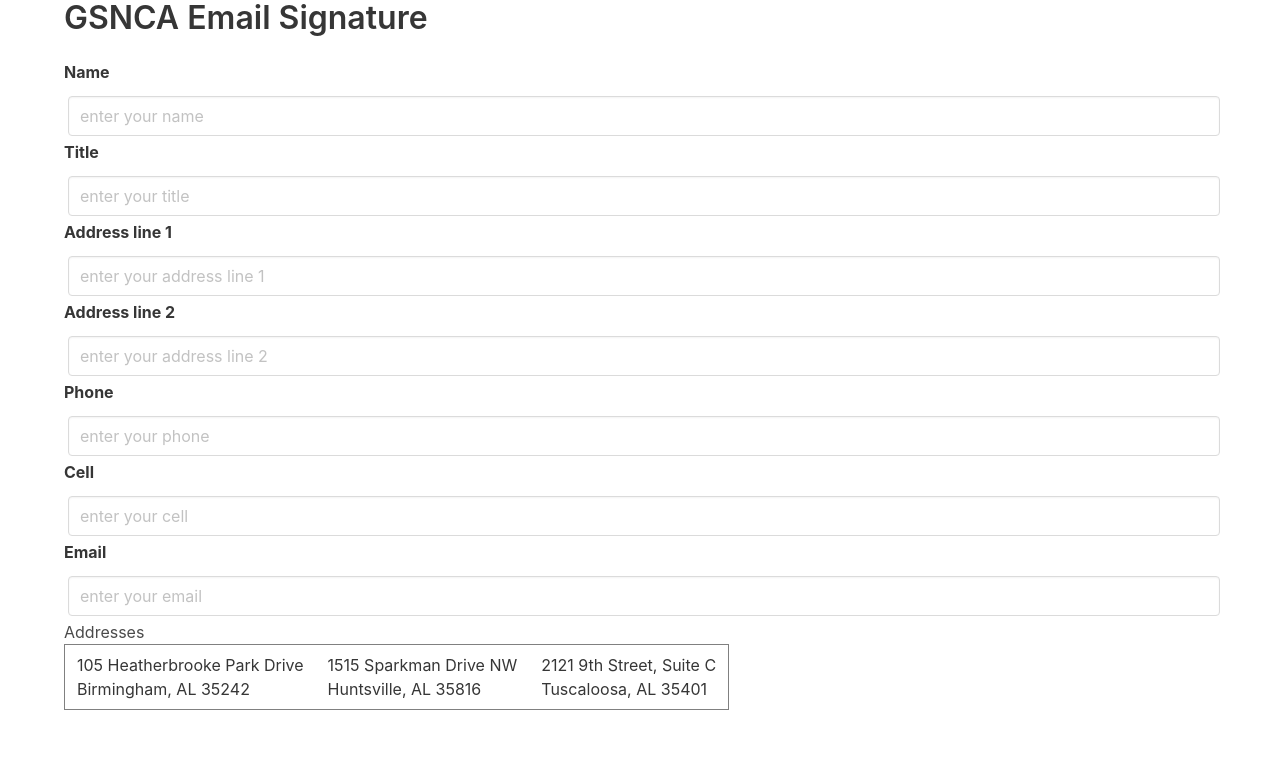
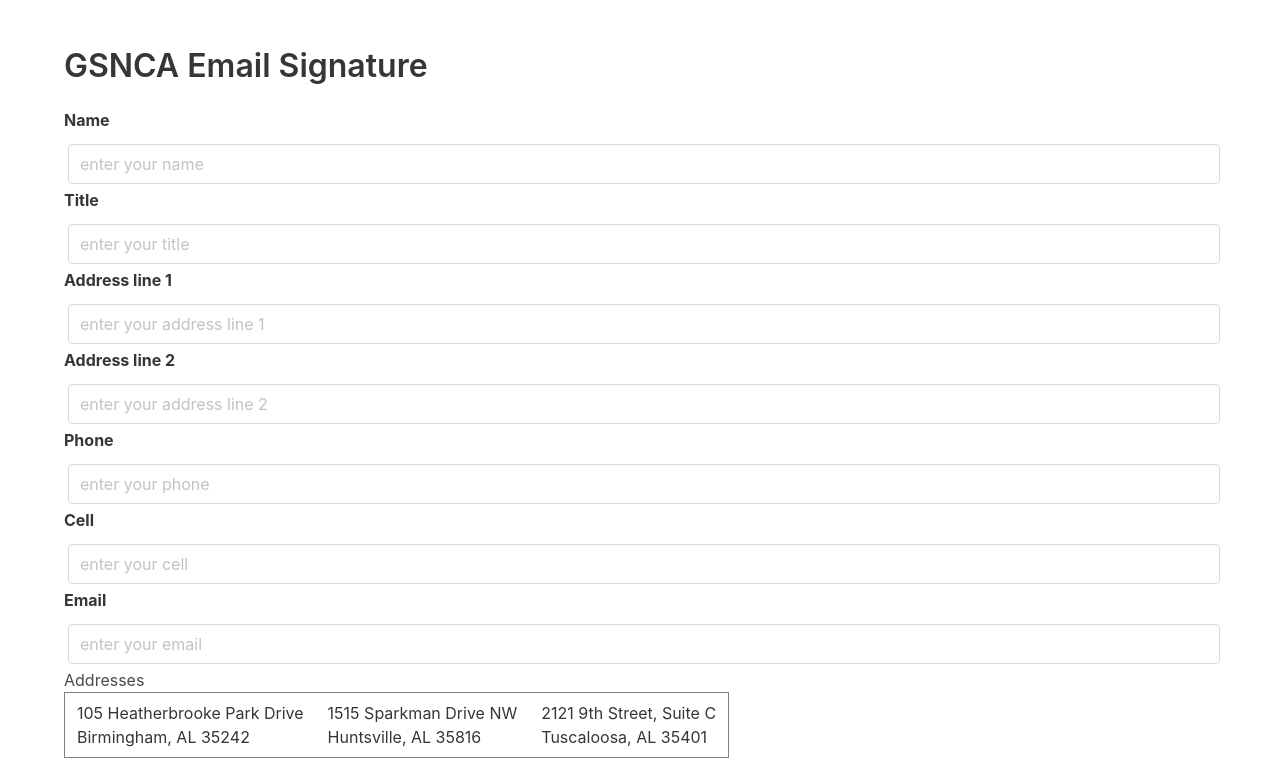
Before and after one commit to jgordinier-gsnca/emailsig-gsnca, a Svelte app: page / in a window 1280 px wide. Shown: the top 761 px of the page. Built offline with nearby package versions, Linux system fonts and the light colour scheme.

Commit message:
Update App.svelte

```diff
--- a/src/App.svelte
+++ b/src/App.svelte
@@ -8,7 +8,7 @@
   let phone = '';
   let cell = '';
   let email = '';
-</script><section>
+</script><section class="section">
 <div class="container"><div class="columns"><div class="column">
 	   <h1 class="title">
 	GSNCA Email Signature
```
